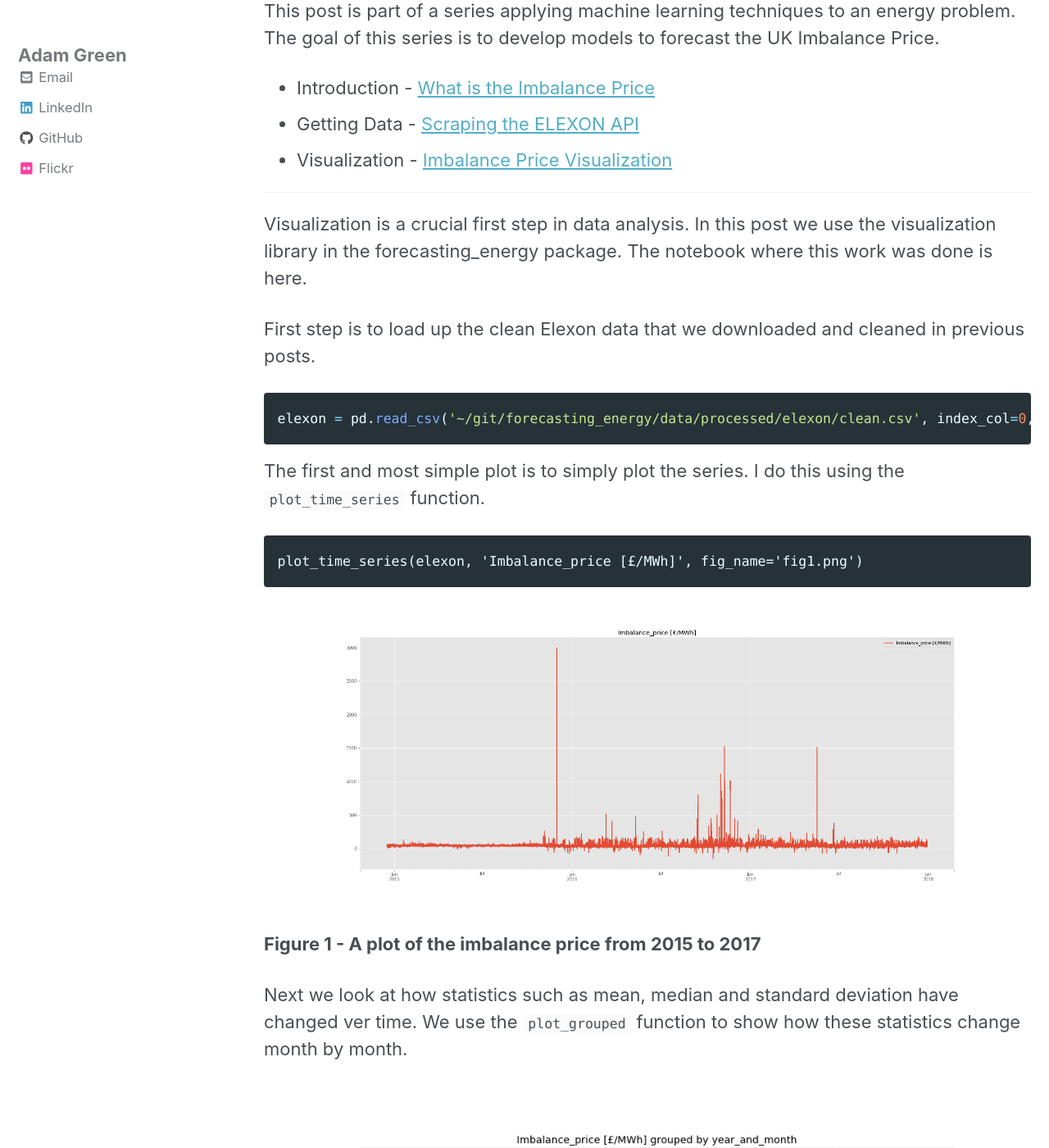
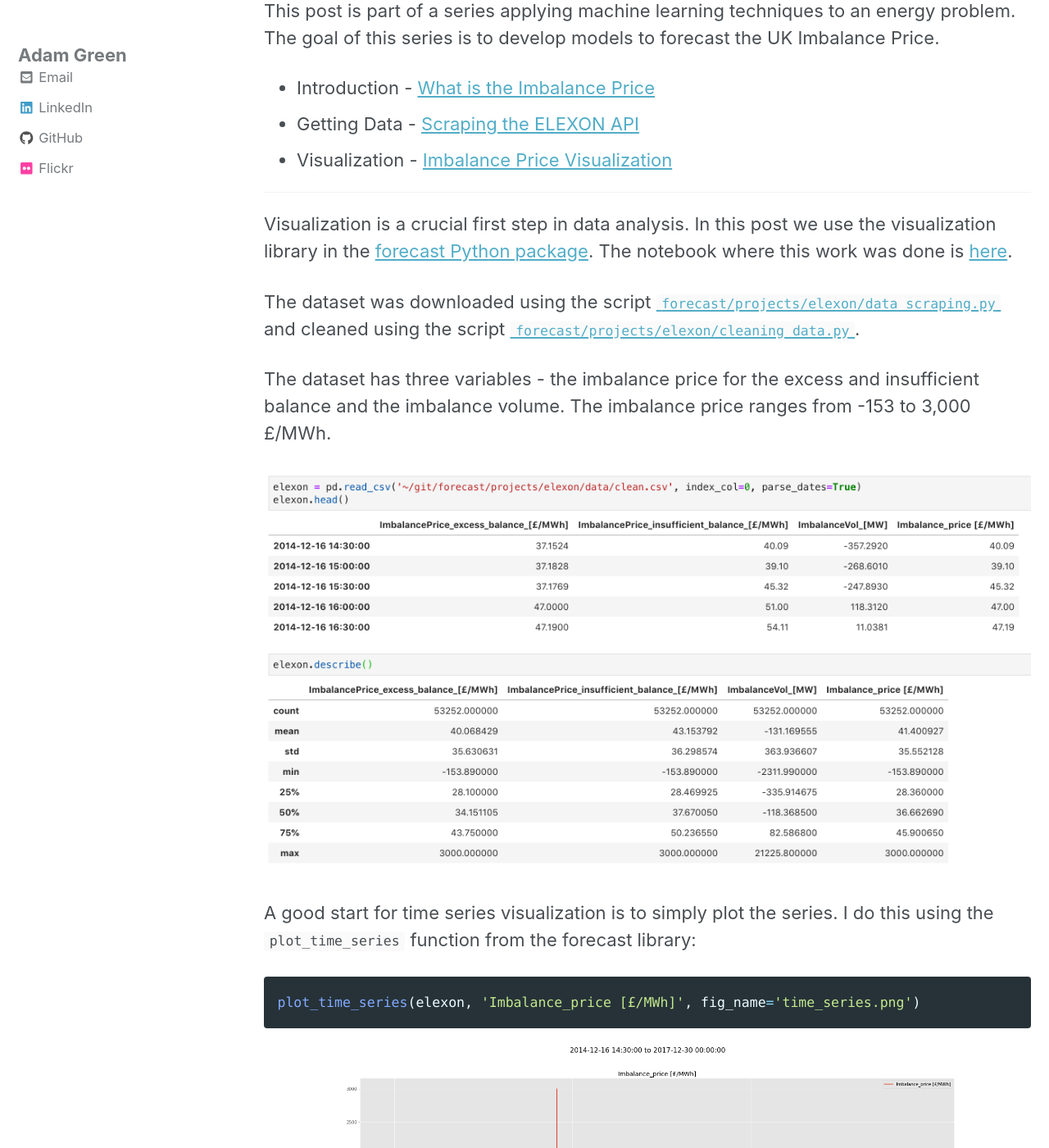
Before and after one commit to ADGEfficiency/adgefficiency.github.io, a Jekyll site: the page built from _posts/2016-12-12-imbalance-price-visualization.md, in a window 1280 px wide and 1400 px high, scrolled down 237 px. Shown: the whole window at 82% size. Built offline with Jekyll 4.4.1, drawn with Linux system fonts in a browser that asks for light colours; nearby versions of some CDN libraries; some of the changed text lies outside the part shown.

Commit message:
visualization post update

````diff
--- a/_posts/2016-12-12-imbalance-price-visualization.md
+++ b/_posts/2016-12-12-imbalance-price-visualization.md
@@ -14,68 +14,90 @@
 
 ---
 
-Visualization is a crucial first step in data analysis.  In this post we use the visualization library in the forecasting_energy package.  The notebook where this work was done is here.
+Visualization is a crucial first step in data analysis.  In this post we use the visualization library in the [forecast Python package](https://github.com/ADGEfficiency/forecast).  The notebook where this work was done is [here](https://github.com/ADGEfficiency/forecast/blob/master/projects/elexon/visualization.ipynb).
 
-First step is to load up the clean Elexon data that we downloaded and cleaned in previous posts.
+The dataset was downloaded using the script [`forecast/projects/elexon/data_scraping.py`](https://github.com/ADGEfficiency/forecast/blob/master/projects/elexon/data_scraping.py) and cleaned using the script [`forecast/projects/elexon/cleaning_data.py`](https://github.com/ADGEfficiency/forecast/blob/master/projects/elexon/cleaning_data.py).
+
+The dataset has three variables - the imbalance price for the excess and insufficient balance and the imbalance volume.  The imbalance price ranges from -153 to 3,000 £/MWh.
+
+![]({{ "/assets/imba_vis/describe.png"}})
+
+A good start for time series visualization is to simply plot the series.  I do this using the `plot_time_series` function from the forecast library:
 
 ```python
-elexon = pd.read_csv('~/git/forecasting_energy/data/processed/elexon/clean.csv', index_col=0, parse_dates=True)
+plot_time_series(elexon, 'Imbalance_price [£/MWh]', fig_name='time_series.png')
 ```
 
-The first and most simple plot is to simply plot the series.  I do this using the `plot_time_series` function.
-
-```
-plot_time_series(elexon, 'Imbalance_price [£/MWh]', fig_name='fig1.png')
-```
-
-![fig1]({{ "/assets/imba_vis/fig1.png"}})
+![]({{ "/assets/imba_vis/time_series.png"}})
 
 **Figure 1 - A plot of the imbalance price from 2015 to 2017**
 
-Next we look at how statistics such as mean, median and standard deviation have changed ver time.  We use the `plot_grouped` function to show how these statistics change month by month.
-
-![fig2]({{ "/assets/imba_vis/fig2.png"}})
-
-**Figure 2 - Monthly statistics of the imbalance price across 2015-2017**
+We can also just take a look at 2017:
 
 ```python
-plot_grouped(elexon, 'Imbalance_price [£/MWh]', fig_name='fig2.png')
+plot_time_series(elexon.loc['2017-01-01':, :], 'Imbalance_price [£/MWh]', fig_name='time_series_2017.png')
+```
+
+![]({{ "/assets/imba_vis/time_series_2017.png"}})
+
+**Figure 2 - A plot of the imbalance price in 2017**
+
+Next we look at how statistics such as mean, median and standard deviation have changed over time.  We use the `plot_grouped` function to show how these statistics change month by month.
+
+```python
+plot_grouped(elexon, 'Imbalance_price [£/MWh]', fig_name='figs/year_month.png')
+```
+
+![fig2]({{ "/assets/imba_vis/year_month.png"}})
+
+**Figure 3 - Monthly statistics of the imbalance price across 2015-2017**
+
+```python
+plot_grouped(elexon, 'Imbalance_price [£/MWh]', fig_name='figs/year_month.png')
 ```
 
 This function can also be used with different grouping.  In Figure 3 we can see how the prices changes for each month.
 
 ```python
-plot_grouped(elexon, 'Imbalance_price [£/MWh]', group_type='month', fig_name='fig3.png')
+f = plot_grouped(elexon, 'Imbalance_price [£/MWh]', group_type='month', fig_name='figs/month.png')
 ```
 
-![fig3]({{ "/assets/imba_vis/fig3.png"}})
+![]({{ "/assets/imba_vis/month.png"}})
 
-**Figure 3 - Monthly statistics of the imbalance price across 2015-2017**
+**Figure 4 - Monthly statistics of the imbalance price across 2015-2017**
 
-Figure 3 shows some seasonality - the price tends to be higher and more volatile in the winter and lower in the summer.  The higher level of the price is expected - in the UK demand peaks in the winter.
+Figure 4 shows some seasonality - the price tends to be higher and more volatile in the winter and lower in the summer.  The higher level of the price is expected - in the UK demand peaks in the winter.
 
 The `plot_grouped` function can also be used to show how the price changes across the day - shown in Figure 4 below.
 
 ```python
-plot_grouped(elexon, 'Imbalance_price [£/MWh]', group_type='hour', fig_name='fig4.png')
+plot_grouped(elexon, 'Imbalance_price [£/MWh]', group_type='hour', fig_name='figs/hour.png')
 ```
 
-![fig4]({{ "/assets/imba_vis/fig4.png"}})
+![fig4]({{ "/assets/imba_vis/hour.png"}})
 
-**Figure 4 - Daily statistics of the imbalance price across 2015-2017**
+**Figure 5 - Daily statistics of the imbalance price across 2015-2017**
 
-Figure 4 also shows seasonality - this time on a daily basis.  Interestingly the price is most volatile in the afternoon - although it is likely that an outlier is distoriting this (seen by the maximum price also occurs in this time period).
+Figure 5 also shows seasonality - this time on a daily basis.  Interestingly the price is most volatile in the afternoon - although it is likely that an outlier is distoriting this (seen by the maximum price also occurs in this time period).
 
-It can also be useful to look at the distribution of time series.  Figure 5 shows
+It can also be useful to look at the distribution of time series.  Figure 6 shows a histogram and the kernel density plot of the imbalance price.
 
 ```python
-plot_distribution(elexon, 'Imbalance_price [£/MWh]', fig_name='fig5.png')
+plot_distribution(elexon, 'Imbalance_price [£/MWh]', fig_name='figs/distribution.png')
 ```
 
 ![fig5]({{ "/assets/imba_vis/fig5.png"}})
 
-**Figure 5 - Histogram and kernel density plot of the imbalance price**
+**Figure 6 - Histogram and kernel density plot of the imbalance price**
 
-## correaltions to other varaibles
+Finally we can take a look at the autocorrelation and partial autocorrelation of the imbalance price.   Autocorrelation is the correlation of a variable with a lagged version of itself - spikes in autocorrelation suggest seasonality.  Partial autocorrelation measures the degree of association between the variable and a lagged version of itself, controlling for the values of the time series at all shorter lags.
 
-## autocorrealtions
+```python
+plot_autocorrelation(elexon, 'Imbalance_price [£/MWh]', fig_name='figs/acf.png')
+```
+
+**Figure 7 - Autocorrelation and partial autocorrelation of the imbalance price**
+
+---
+
+Thanks for reading!
````
Also changed, not shown: assets/imba_vis/acf.png (added), assets/imba_vis/describe.png (added), assets/imba_vis/distribution.png (added), assets/imba_vis/fig1.png (deleted), assets/imba_vis/fig2.png, assets/imba_vis/fig3.png (deleted), assets/imba_vis/fig4.png (deleted), assets/imba_vis/fig5.png (deleted), assets/imba_vis/hour.png (added), assets/imba_vis/month.png (added), assets/imba_vis/time_series.png (added), assets/imba_vis/time_series_2017.png (added), assets/imba_vis/year_month.png (added).
